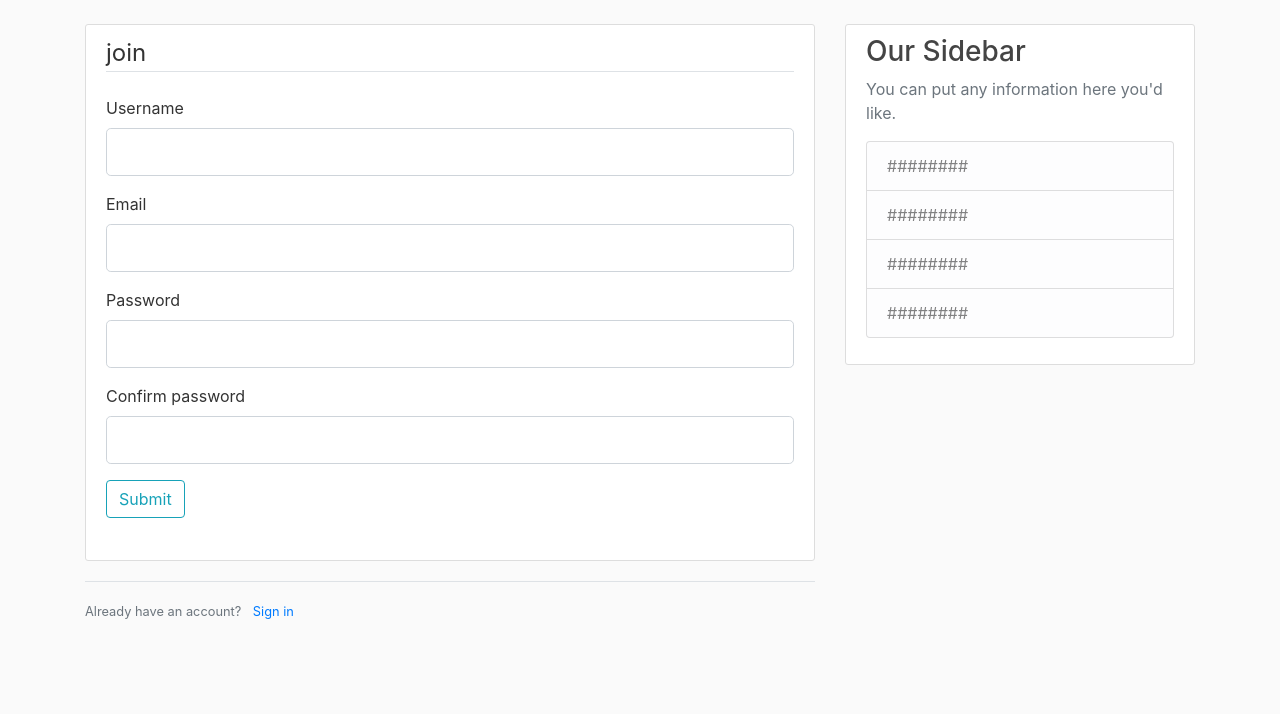
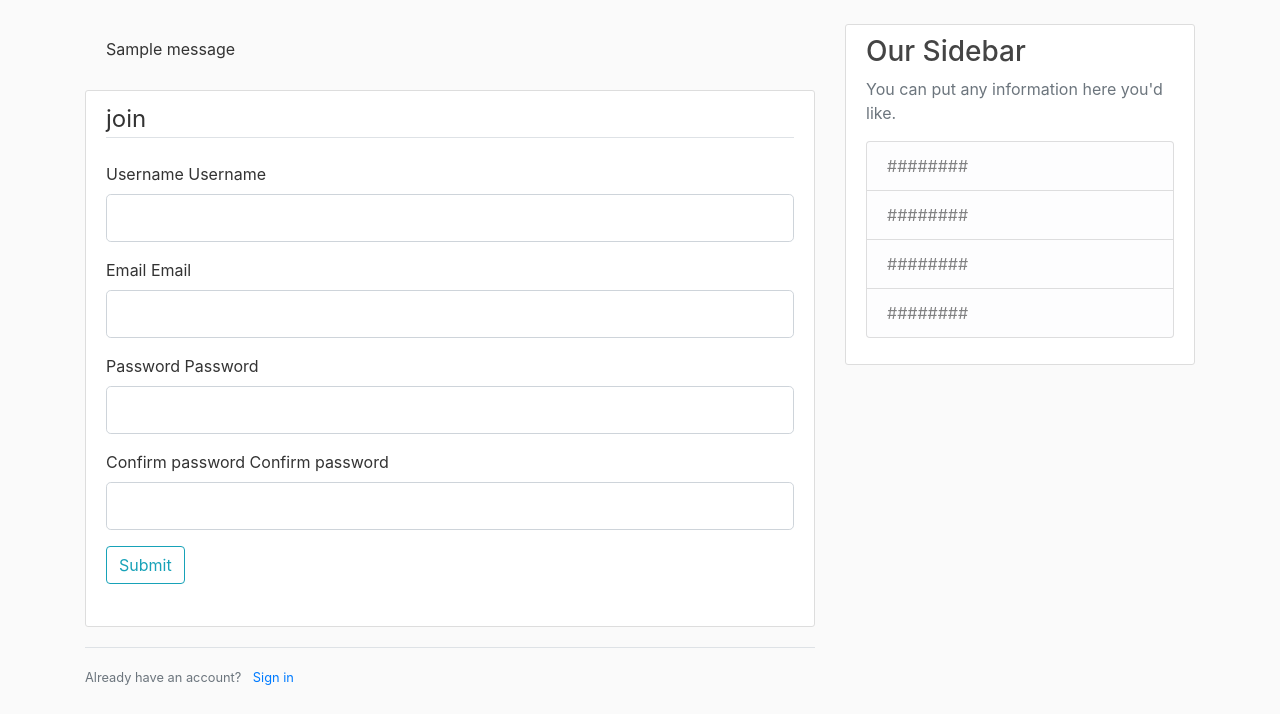
Before and after one commit to negikaran7/Django_site, a Flask app: template Flask/mYblog/templates/register.html in a window 1280 px wide. Shown: the part 56-770 px from the top of the page. Run offline with Flask 2, Linux system fonts and the light colour scheme; the template is opened without the code that fills it: most values are stand-ins (such as "Sample title", 1, 10 or a date in 2020); one stand-in notice (Sample message) is shown; form fields are guessed from the names that the template uses; parts of the project's set-up code (start-up, migrations or seed data) failed here and were passed over; some libraries are stand-ins or nearby versions.

Commit message:
templates

```diff
--- a/Flask/mYblog/flaskblog.py
+++ b/Flask/mYblog/flaskblog.py
@@ -21,7 +21,7 @@ posts = [
 
 
 @app.route("/")
-def hello():
+def home():
     return render_template('home.html',posts=posts)
 
 
--- a/Flask/mYblog/templates/layout.html
+++ b/Flask/mYblog/templates/layout.html
@@ -43,6 +43,15 @@
     <main role="main" class="container">
         <div class="row">
             <div class="col-md-8">
+                {% with messages=get_flashed_messages(with_categories=true) %}
+                    {% if messages %}
+                        {% for category, message in messages %}
+                            <div class="alert aler-success- {{ category }}">
+                                {{ message }}
+                            </div>
+                        {% endfor %}
+                    {% endif %}
+                {% endwith %}
                 {% block content %}
                 {% endblock %}
             </div>
--- a/Flask/mYblog/templates/register.html
+++ b/Flask/mYblog/templates/register.html
@@ -8,18 +8,54 @@
             <legend class="border-bottom mb-4"> join </legend>
             <div class="form-group">
                 {{ form.username.label(class="form-control-lable") }}
+                        {% if form.username.errors %}
+                            <div class="invalid-feedback">
+                                {% for error in form.username.errors %}
+                                    <span> {{ error }} </span>
+                                {% endfor %}
+                            </div>
+                        {% else %}
+                        {{ form.username.label(class="form-control-lable") }}
+                        {% endif %}
                 {{ form.username(class="form-control form-control-lg") }}
             </div>
             <div class="form-group">
                 {{ form.email.label(class="form-control-lable") }}
+                {% if form.email.errors %}
+                            <div class="invalid-feedback">
+                                {% for error in form.email.errors %}
+                                    <span> {{ error }} </span>
+                                {% endfor %}
+                            </div>
+                        {% else %}
+                        {{ form.email.label(class="form-control-lable") }}
+                        {% endif %}
                 {{ form.email(class="form-control form-control-lg") }}
             </div>
             <div class="form-group">
                 {{ form.password.label(class="form-control-lable") }}
+                {% if form.password.errors %}
+                            <div class="invalid-feedback">
+                                {% for error in form.password.errors %}
+                                    <span> {{ error }} </span>
+                                {% endfor %}
+                            </div>
+                        {% else %}
+                        {{ form.password.label(class="form-control-lable") }}
+                        {% endif %}
                 {{ form.password(class="form-control form-control-lg") }}
             </div>
             <div class="form-group">
                 {{ form.confirm_password.label(class="form-control-lable") }}
+                {% if form.confirm_password.errors %}
+                            <div class="invalid-feedback">
+                                {% for error in form.confirm_password.errors %}
+                                    <span> {{ error }} </span>
+                                {% endfor %}
+                            </div>
+                        {% else %}
+                        {{ form.confirm_password.label(class="form-control-lable") }}
+                        {% endif %}
                 {{ form.confirm_password(class="form-control form-control-lg") }}
             </div>
             <div class="form-group">
```
